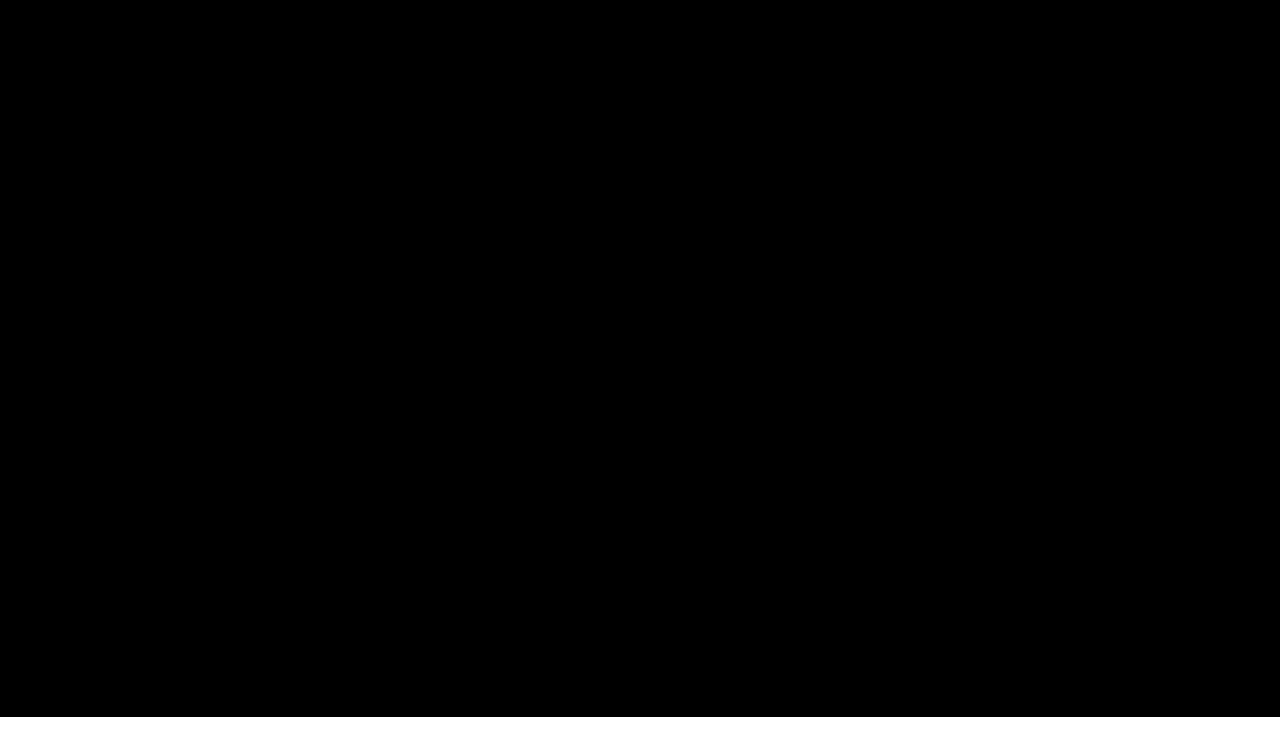
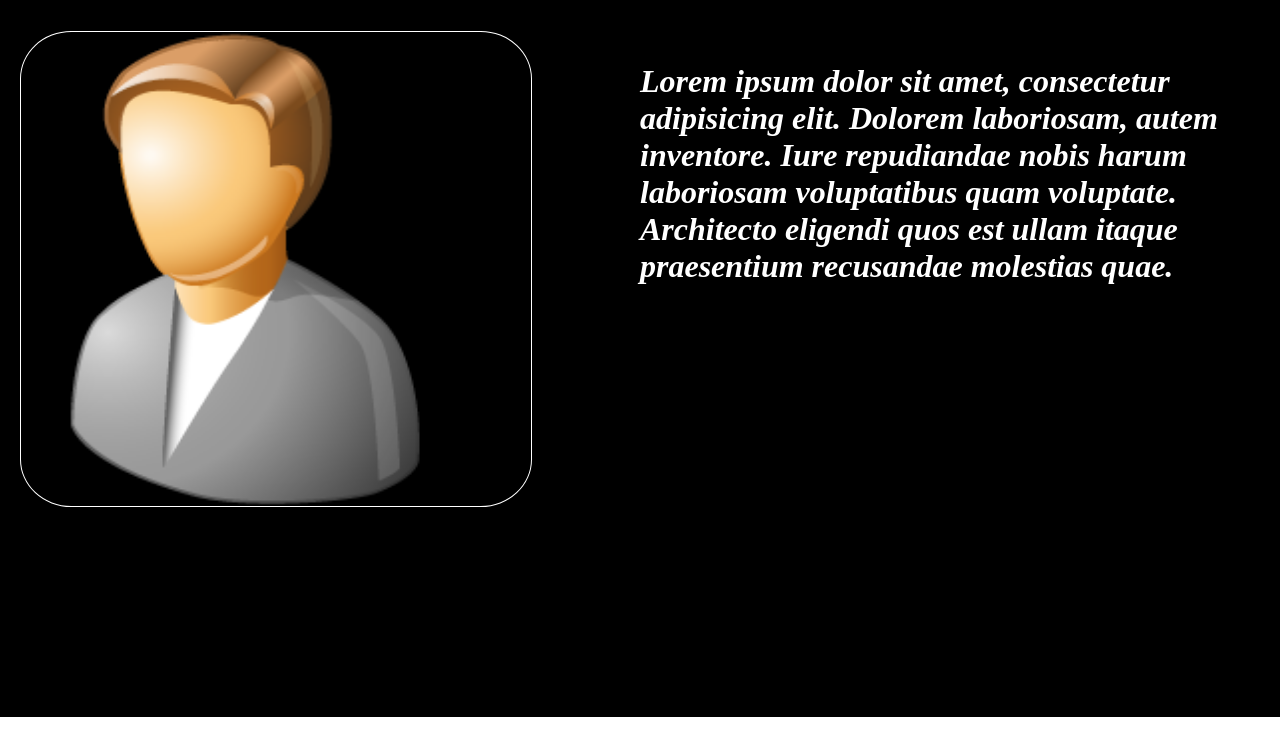
Before and after one commit to shad-k/photo-gallery, a plain HTML site: page index.html in a window 1280 px wide. Shown: the part 83-838 px from the top of the page. Drawn offline with nearby package versions, Linux system fonts and the light colour scheme.

Commit message:
Add content to home section

```diff
--- a/css/custom.css
+++ b/css/custom.css
@@ -25,6 +25,11 @@ body {
 }
 
 
+.link {
+	text-decoration: none;
+}
+
+
 .nav {
 	margin-bottom: 1%;
 	width: 100%;
@@ -44,7 +49,7 @@ body {
 	display: flex;
 	align-items: center;
 	width: 33.33%;
-
+	color: #000;
 	border: 1px solid #000;
 	display: flex;
 	justify-content: space-around;
@@ -52,6 +57,7 @@ body {
 
 
 .navText {
+	color: #000;
 	font-weight: bold;
 	font-size: 1.5em;
 }
@@ -89,7 +95,48 @@ body {
 	100% {background-color: #000; color: #FFF; border-color: #FFF;}
 }
 
+
 @keyframes navUnAnimation {
 	0% {background-color: #000; color: #FFF; border-color: #FFF;}
 	100% {background-color: #FFF; color: #000;}
 }
+
+
+.artist {
+	position: relative;
+	top: 12%;
+	height: 85%;
+	width: 100%;
+
+	display: flex;
+	justify-content: space-between;
+}
+
+
+.photoDiv {
+	width: 40%;
+	height: 100%;
+}
+
+
+.descriptionDiv {
+	width: 50%;
+	height: 100%;
+}
+
+
+.photo {
+	border: 1px solid #FFF;
+	border-radius: 10%;
+	height: 70%;
+	width: 100%;
+	margin-left: 20px;
+}
+
+
+.description {
+	color: #FFF;
+	font-size: 2em;
+	font-weight: bold;
+	font-style: italic;
+}
--- a/index.html
+++ b/index.html
@@ -10,17 +10,28 @@
 	<main class="main">
 		<nav class="nav">
 			<div class="navElement home">
-				<span class="navText">Home</span>
+				<a class="link" href="#section1"><span class="navText">Home</span></a>
 			</div>
 			<div class="navElement gallery">
-				<span class="navText">Gallery</span>
+				<a class="link" href="#section2"><span class="navText">Gallery</span></a>
 			</div>
 			<div class="navElement contact">
-				<span class="navText">Contact</span>
+				<a class="link" href="#section3"><span class="navText">Contact</span></a>
 			</div>
 		</nav>
 		<section id="section1">
 			https://api.unsplash.com/
+			<div class="artist">
+				<div class="photoDiv">
+					<img class="photo" src="images/user.png" alt="mock artist photo">
+				</div>
+
+				<div class="descriptionDiv">
+					<p class="description">
+						Lorem ipsum dolor sit amet, consectetur adipisicing elit. Dolorem laboriosam, autem inventore. Iure repudiandae nobis harum laboriosam voluptatibus quam voluptate. Architecto eligendi quos est ullam itaque praesentium recusandae molestias quae.
+					</p>
+				</div>
+			</div>
 		</section>
 
 		<section id="section2">
--- a/js/app.js
+++ b/js/app.js
@@ -23,16 +23,19 @@ $(function() {
 				if(scroll < sectionTop ) {
 					if ($(".navElement").hasClass("animate")) {
 						$(".navElement").removeClass("animate").addClass("unanimate");
+						$(".navText").css("color", "#000");
 					}
 				} else if(scroll > sectionBottom) {
 					if ($(".navElement").hasClass("animate")) {
 						$(".navElement").removeClass("animate").addClass("unanimate");
+						$(".navText").css("color", "#000");
 					}
 				} else if(scroll > sectionTop) {
 					if ($(".navElement").hasClass("unanimate")) {
 						$(".navElement").removeClass("unanimate");
 					}
 					$(".navElement").addClass("animate");
+					$(".navText").css("color", "#FFF");
 				}
 			});
 		}
```
Also changed, not shown: images/user.png (added).
